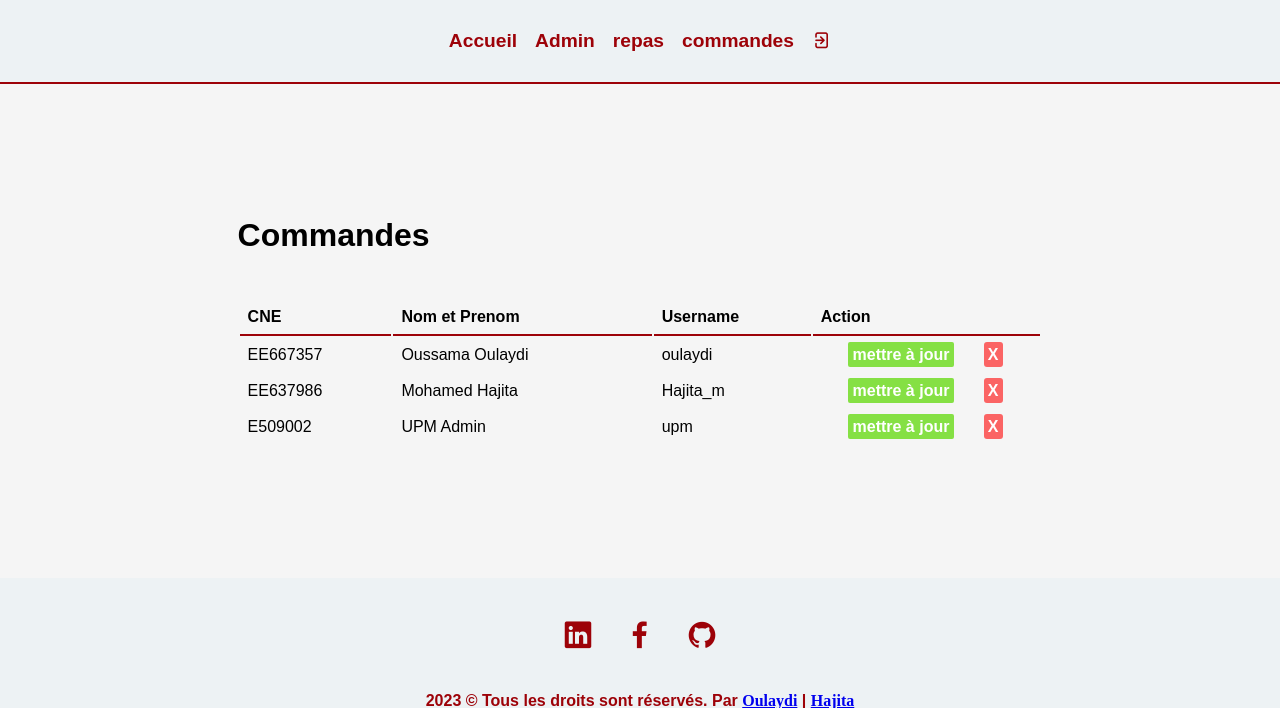
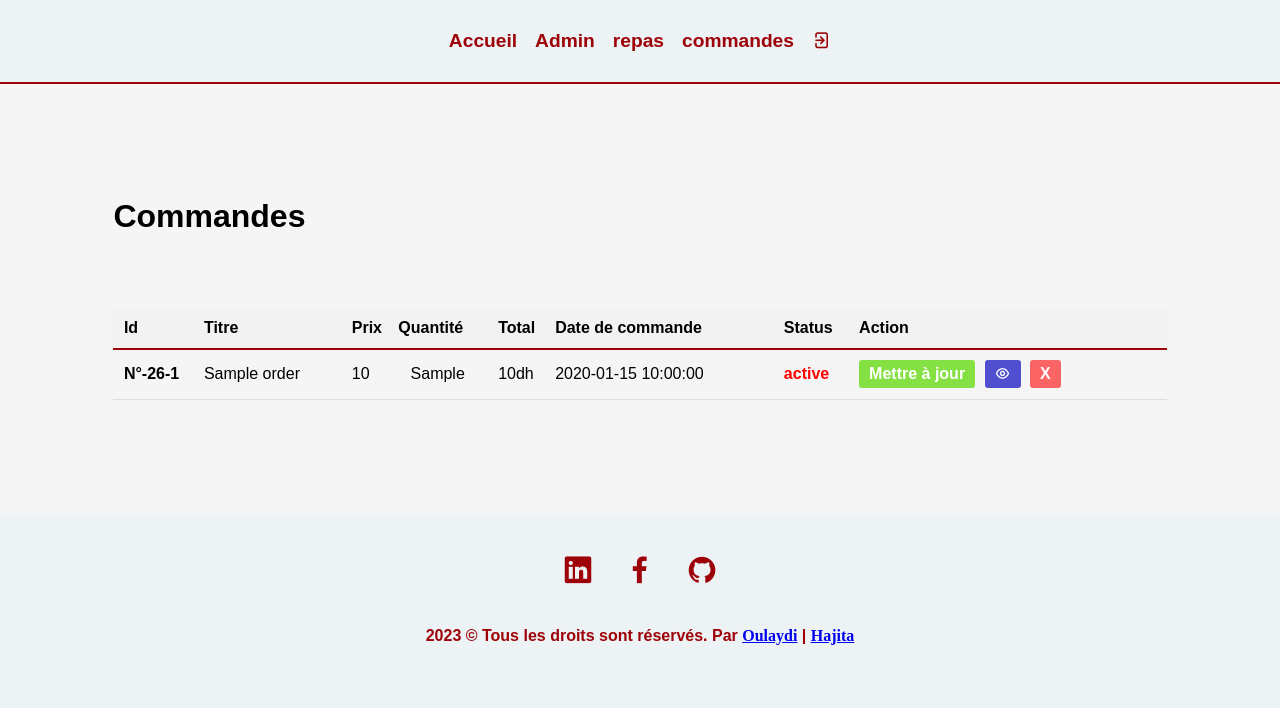
Before and after one commit to oulaydi/UPM-webApp-Order, a PHP site: page /webProject/admin/manage-order.php in a window 1280 px wide. Shown: the top 708 px of the page. Run offline with PHP 8.4, Linux system fonts and the light colour scheme; tables that the repository leaves empty or names only in its code hold one stand-in row (values such as "Sample post").

Commit message:
editing manage order page and update order

```diff
--- a/admin/manage-order.php
+++ b/admin/manage-order.php
@@ -2,90 +2,141 @@
     <!-- header ends -->
 
 <style>
-.st-btn{
-    background-color: rgba(106, 219, 26, 0.802);
-    padding: 2%;
-    margin-left: 13%;
-    color: white;
-    font-size: 1em;
+  table {
+    width: 100%;
+    border-collapse: collapse;
+    margin-top: 20px;
+  }
+
+  th, td {
+    padding: 10px;
+    text-align: left;
+    border-bottom: 1px solid #ddd;
+  }
+
+  th {
+    background-color: #f2f2f2;
+    font-weight: bold;
+  }
+
+  .inline-buttons a {
+    display: inline-block;
+    padding: 5px 10px;
+    margin-right: 5px;
+    border-radius: 3px;
     text-decoration: none;
     font-weight: bold;
-    transition: .3s;
-    border-radius: 2px;
+    transition: background-color 0.3s, color 0.3s;
   }
 
-.st-btn:hover{
+  .st-btn {
+    background-color: rgba(106, 219, 26, 0.802);
     color: white;
+  }
+
+  .st-btn:hover {
     background-color: green;
   }
 
-
-
-.nd-btn{
-    background-color: rgba(255, 0, 0, 0.591);
-    padding: 2%;
-    margin-left: 12%;
+  .show-btn {
+    background-color: rgb(79, 79, 207);
     color: white;
-    font-size: 1em;
-    text-decoration: none;
-    font-weight: bold;
-    transition: .3s;
-    border-radius: 3px;
   }
 
-.nd-btn:hover{
+  .show-btn:hover {
+    background-color: blue;
+  }
+
+  .nd-btn {
+    background-color: rgba(255, 0, 0, 0.591);
     color: white;
+  }
+
+  .nd-btn:hover {
     background-color: red;
   }
+
 </style>
 
-    <!-- main starts -->
 <div class="main-content">
-        <div class="cadder">
   <h1>Commandes</h1>
 
   <br>
-            <br>
 
-            <table class="tbl-full">
+  <?php
+                if(isset($_SESSION['update_order'])) {
+                    echo $_SESSION['update_order'];
+                    unset($_SESSION['update_order']);
+                }
+?>
+
+  <br><br>
+
+        <table>
             <tr>
-                    <th>CNE</th>
-                    <th>Nom et Prenom</th>
-                    <th>Username</th>
+                <th>Id</th>
+                <th>Titre</th>
+                <th>Prix</th>
+                <th>Quantité</th>
+                <th>Total</th>
+                <th>Date de commande</th>
+                <th>Status</th>
                 <th>Action</th>
             </tr>
 
+                <?php
+
+                    // get all data from the db
+                    $sql = "SELECT * FROM table_order";
+
+                    // execute the Query
+                    $result = mysqli_query($cnx, $sql);
+
+                    // check if there's a rows or not
+                    $count = mysqli_num_rows($result);
+
+                    if($count > 0)
+                    {
+                        // kayna Data
+                        while($row = mysqli_fetch_assoc($result))
+                        {
+                            // get all data from db
+                            $id = $row['id_order'];
+                            $titre = $row['titre'];
+                            $prix = $row['prix'];
+                            $qte = $row['qte'];
+                            $order_date = $row['order_date'];
+                            $total = $row['total'];
+                            $status = $row['status'];
+
+                            ?>
+
                                 <tr>
-                    <td>EE667357</td>
-                    <td>Oussama Oulaydi</td>
-                    <td>oulaydi</td>
-                    <td>
-                        <a href="#" class="st-btn">mettre à jour</a>
-                        <a href="#" class="nd-btn" title="supprimer">X</a>
-                    </td>
-                <tr>
-                    <td>EE637986</td>
-                    <td>Mohamed Hajita</td>
-                    <td>Hajita_m</td>
-                    <td>
-                        <a href="#" class="st-btn">mettre à jour</a>
-                        <a href="#" class="nd-btn" title="supprimer">X</a>
-                    </td>
-                <tr>
-                    <td>E509002</td>
-                    <td>UPM Admin</td>
-                    <td>upm</td>
-                    <td>
-                        <a href="#" class="st-btn">mettre à jour</a>
-                        <a href="#" class="nd-btn" title="supprimer">X</a>
+                                    <td width="80px" style="font-weight: bold;"><?php echo 'N°-26-'. $id; ?></td>
+                                    <td ><?php echo $titre; ?></td>
+                                    <td ><?php echo $prix; ?></td>
+                                    <td style="text-align: center;"><?php echo $qte; ?></td>
+                                    <td ><?php echo $total .'dh'; ?></td>
+                                    <td ><?php echo $order_date; ?></td>
+                                    <td style="color: red; font-weight: bold;"><?php echo $status; ?></td>
+                                    <td class="inline-buttons">
+                                        <a href="<?php echo SITEURL; ?>admin/update-order.php?id_order=<?php echo $id; ?>" class="st-btn">Mettre à jour</a>
+                                        <a href="<?php SITEURL; ?>more-info.php" class="show-btn" title="Afficher plus d'informations"><i class="uil uil-eye"></i></a>
+                                        <a href="#" class="nd-btn" title="Supprimer">X</a>
                                     </td>
                                 </tr>
 
+                            <?php
+                        }
+                    }
+                    else
+                    {
+                        // No data
+                        echo '<p style="color: red; font-weight: bold; display: inline-block;" >il n\'y a pas de commandes!</p>';
+                    }
+
+                ?>
         </table>
-
 </div>
-    </div>
-    <!-- main ends -->
-
     <!-- social Section Starts Here -->
    <?php include('partials/footer.php');  ?>
```
Also changed, not shown: admin/more-info.php (added, +123 -0 lines), admin/update-order.php (added, +214 -0 lines), order.php (+4 -4 lines). Lines whose indentation alone changed are shown as unchanged.
